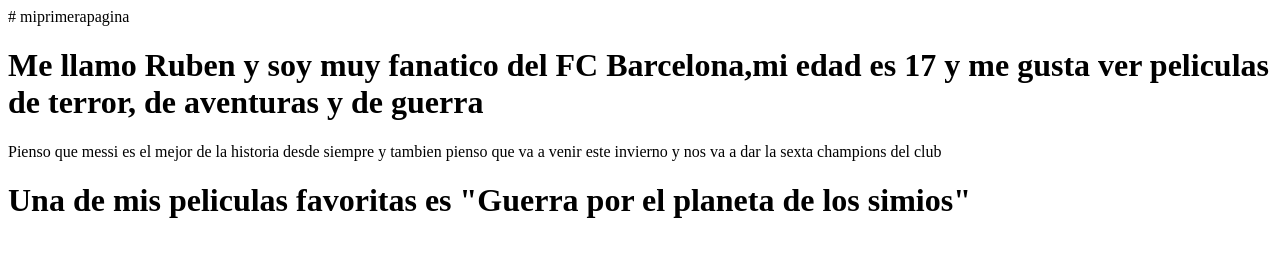
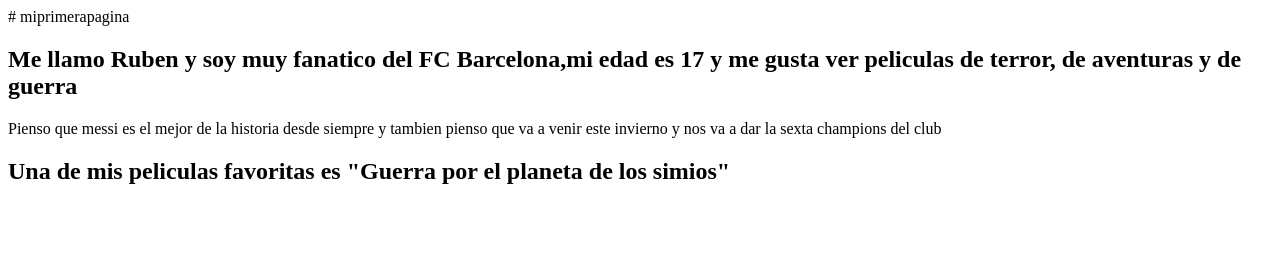
Before and after one commit to Rubentub/miprimerapagina, a plain HTML site: page index.html in a window 1280 px wide. Drawn offline with Linux system fonts and the light colour scheme.

Commit message:
Update index.html

```diff
--- a/index.html
+++ b/index.html
@@ -6,9 +6,9 @@
 </head>
 <body>
 
-<h1>Me llamo Ruben y soy muy fanatico del FC Barcelona,mi edad es 17 y me gusta ver peliculas de terror, de aventuras y de guerra</h1>
+<h2>Me llamo Ruben y soy muy fanatico del FC Barcelona,mi edad es 17 y me gusta ver peliculas de terror, de aventuras y de guerra</h1>
 <p>Pienso que messi es el mejor de la historia desde siempre y tambien pienso que va a venir este invierno y nos va a dar la sexta champions del club
 </p>
 
 </body>
-<h1> Una de mis peliculas favoritas es "Guerra por el planeta de los simios"
+<h2> Una de mis peliculas favoritas es "Guerra por el planeta de los simios"
```
